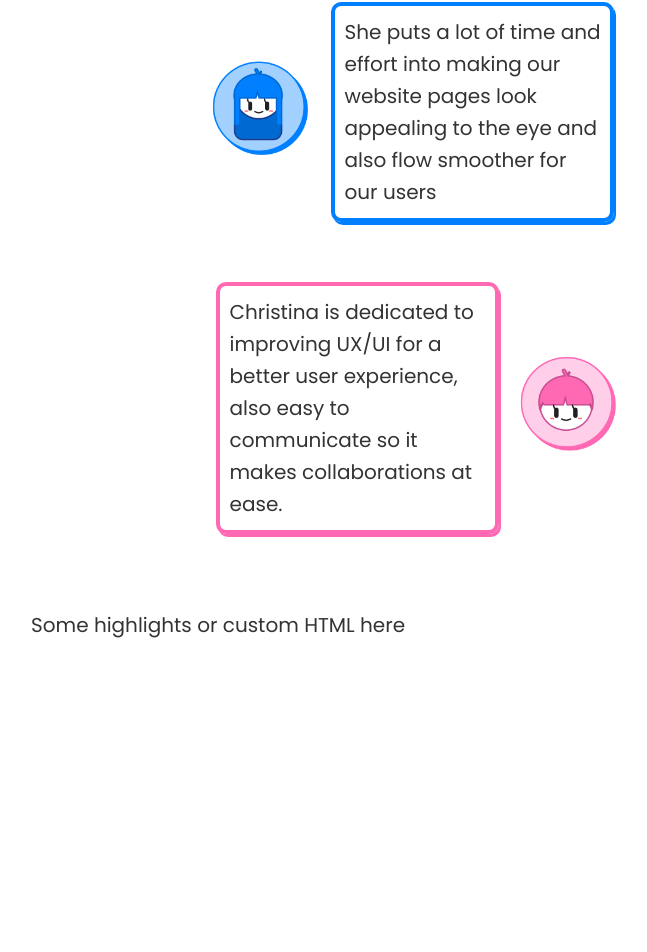
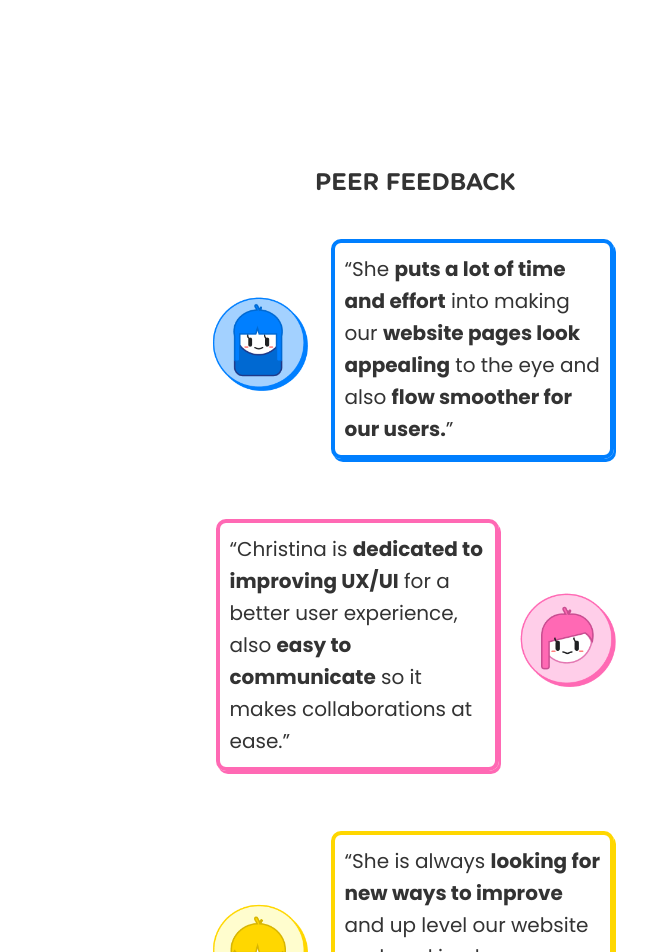
Before and after one commit to cttub/Christina-Buiiny-Portfolio, a React (Create React App) app: page /Work/DiMe in a window 1280 px wide. Shown: the part 1824-2776 px from the top of the page, without its empty margins (225-872 px from the left). Built offline with nearby package versions, Linux system fonts and the light colour scheme.

Commit message:
Experience Implementation

```diff
--- a/src/Pages/Projects/DiMe.js
+++ b/src/Pages/Projects/DiMe.js
@@ -17,7 +17,7 @@ function DiMe() {
            <Experience
             roles={[
                 { iconName: "Dev", roleName: "Front-End Dev", duration: "Dec 2023 - Jun 2023" },
-                { iconName: "Star", roleName: "Technical Manager", duration: "Jun 2023 - May 2024", totalDuration: "1 year & 7 months" }
+                { iconName: "Star", roleName: "Technical Manager", duration: "Jun 2023 - May 2024"}
             ]}
             achievements={[
                 { iconName: "Chart", description: "Increased web performance at least by 10% across multiple company websites." },
@@ -27,9 +27,22 @@ function DiMe() {
 
             ]}
             feedback={[
-                { faceColor: "Blue", hairStyle: "Long", feedbackText: "She puts a lot of time and effort into making our website pages look appealing to the eye and also flow smoother for our users" },
-                { faceColor: "Pink", hairStyle: "Short", feedbackText: "Christina is dedicated to improving UX/UI for a better user experience, also easy to communicate so it makes collaborations at ease." }
-            ]}
+                { faceColor: "Blue", hairStyle: "Long", feedbackText: (
+                  <span>
+                  “She <b>puts a lot of time and effort</b> into making our <b>website pages look appealing</b> to the eye and also <b>flow smoother for our users.</b>”
+                  </span>)},
+                { faceColor: "Pink", hairStyle: "Medium", feedbackText:(
+                  <span>
+                  “Christina is <b>dedicated to improving UX/UI</b> for a better user experience, also <b>easy to communicate</b> so it makes collaborations at ease.”
+
+
+                  </span>)},
+                { faceColor: "Yellow", hairStyle: "Short", feedbackText: (
+                  <span>
+                  “She is always <b>looking for new ways to improve</b> and up level our website and, making her <b>strongest skill subject matter expertise and content creation.</b>”
+                  </span>) }
+
+              ]}
             highlights={<p>Some highlights or custom HTML here</p>}
             />
 
--- a/src/Pages/Templates/Experience.js
+++ b/src/Pages/Templates/Experience.js
@@ -30,7 +30,7 @@ const Experience = ({ roles = [], achievements = [], feedback = [], highlights }
     return (
         <>
             {/* Roles Section */}
-            <div className='roles-section'>
+            <div className='roles-section' style={{marginBottom: "150px"}}>
                 <h4 className='text-center'>My Role(s)</h4>
                 <div className='roles-container horizontal-flex wrap'>
                     {roles.map((role, index) => (
@@ -45,7 +45,7 @@ const Experience = ({ roles = [], achievements = [], feedback = [], highlights }
             </div>
 
             {/* Achievements Section */}
-            <div className='achievement-section'>
+            <div className='achievement-section' style={{marginBottom: "150px"}}>
                 <h4 className='text-center'>Achievements</h4>
                 <div className='achievements-container horizontal-flex wrap'>
                     {achievements.map((achievement, index) => (
@@ -62,7 +62,7 @@ const Experience = ({ roles = [], achievements = [], feedback = [], highlights }
             </div>
 
             {/* Feedback Section */}
-            <div className='feedback-section'>
+            <div className='feedback-section' style={{marginBottom: "150px"}}>
                 <h4 className='text-center'>Peer Feedback</h4>
                 <div className='feedback-container vertical-flex'>
                     {feedback.map((item, index) => (
@@ -109,6 +109,7 @@ const Experience = ({ roles = [], achievements = [], feedback = [], highlights }
 
             {/* Highlights Section */}
             <div className='highlights-section'>
+                <h4 className='text-center'>Work Highlights</h4>
                 {highlights}
             </div>
         </>
```
